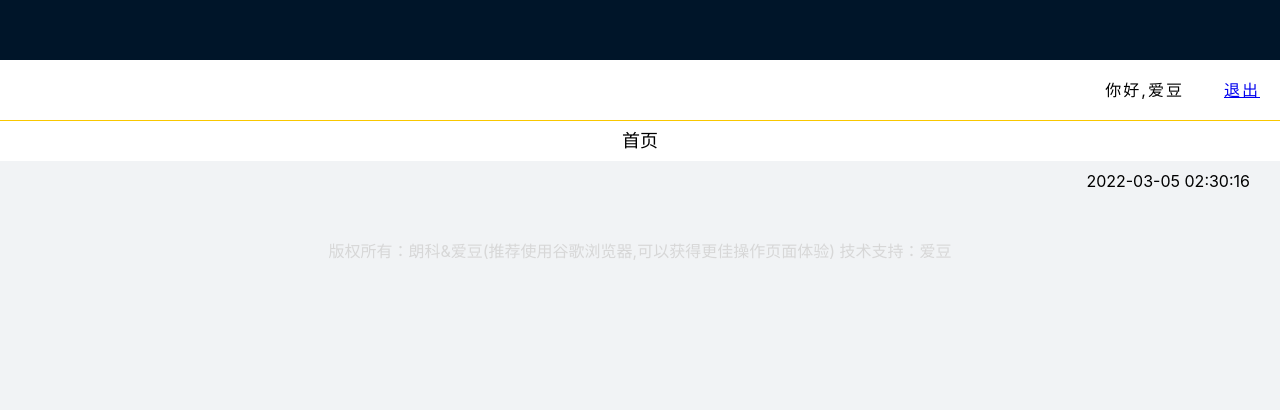
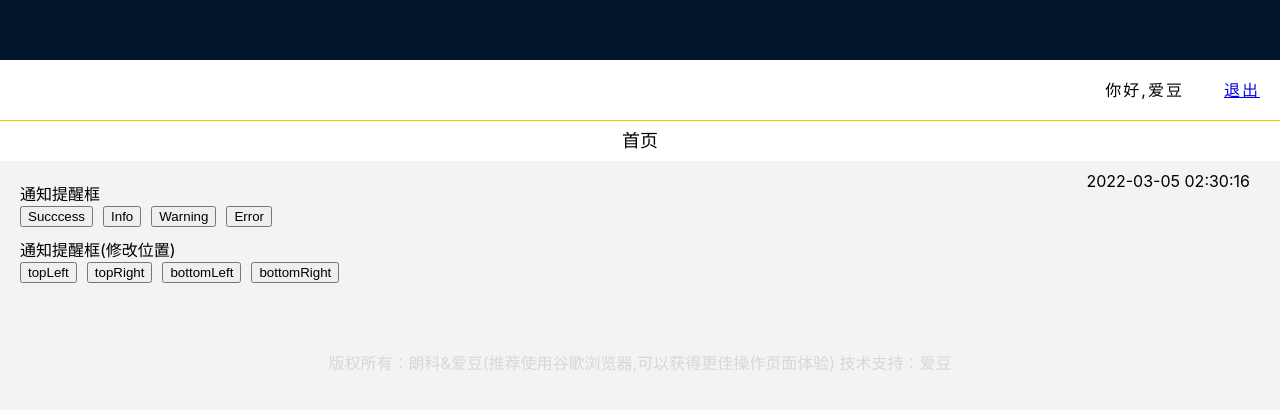
Before and after one commit to WangJiaHui0921/share-bike, a React (Create React App) app: page /ui/notification in a window 1280 px wide. Shown: the part 740-1150 px from the top of the page. Built offline with nearby package versions, Linux system fonts and the light colour scheme; no server answers.

Commit message:
Ui 通知提醒框开发完成

```diff
--- /dev/null
+++ b/src/pages/Ui/notifications.jsx
@@ -0,0 +1,45 @@
+import { Card, Button, notification } from 'antd';
+import "./../../style/card.less";
+
+const Notifications = () => {
+
+    // 通知提醒框
+    function handleNotification(type, position) {
+        if (type) {
+            notification[type]({
+                message: '工资表',
+                description:
+                    '本月工资 18000 元',
+            });
+        }
+        if (type && position) {
+            notification.config({
+                placement: position,
+                bottom: 50,
+                duration: 3,
+                rtl: true,
+            });
+        }
+    }
+    return (
+        <div className="wrap">
+            {/* 通知提醒框 */}
+            <Card title="通知提醒框" className="wrap">
+                <Button type="primary" onClick={() => handleNotification("success")}>Succcess</Button>
+                <Button type="primary" onClick={() => handleNotification("info")}>Info</Button>
+                <Button type="primary" onClick={() => handleNotification("warning")}>Warning</Button>
+                <Button type="primary" onClick={() => handleNotification("error")}>Error</Button>
+            </Card>
+
+            {/* 通知提醒框(修改弹出位置) */}
+            <Card title="通知提醒框(修改位置)" className="wrap">
+                <Button type="primary" onClick={() => handleNotification("success", "topLeft")}>topLeft</Button>
+                <Button type="primary" onClick={() => handleNotification("info", "topRight")}>topRight</Button>
+                <Button type="primary" onClick={() => handleNotification("warning", "bottomLeft")}>bottomLeft</Button>
+                <Button type="primary" onClick={() => handleNotification("error", "bottomRight")}>bottomRight</Button>
+            </Card>
+        </div>
+    );
+}
+
+export default Notifications;
--- a/src/router.jsx
+++ b/src/router.jsx
@@ -3,7 +3,8 @@ import App from "./App";
 import Admin from "./admin";
 import Buttons from "./pages/Ui/buttons";
 import Modals from "./pages/Ui/modals";
-import Loadings from './pages/Ui/loadings'
+import Loadings from './pages/Ui/loadings';
+import Notifications from './pages/Ui/notifications';
 const Router = () => {
     return (
         <BrowserRouter>
@@ -14,6 +15,7 @@ const Router = () => {
                             <Route path="/ui/buttons" component={Buttons} />
                             <Route path="/ui/modals" component={Modals} />
                             <Route path="/ui/loadings" component={Loadings} />
+                            <Route path="/ui/notification" component={Notifications} />
                         </Admin>
                     } />
                 </Switch>
```
